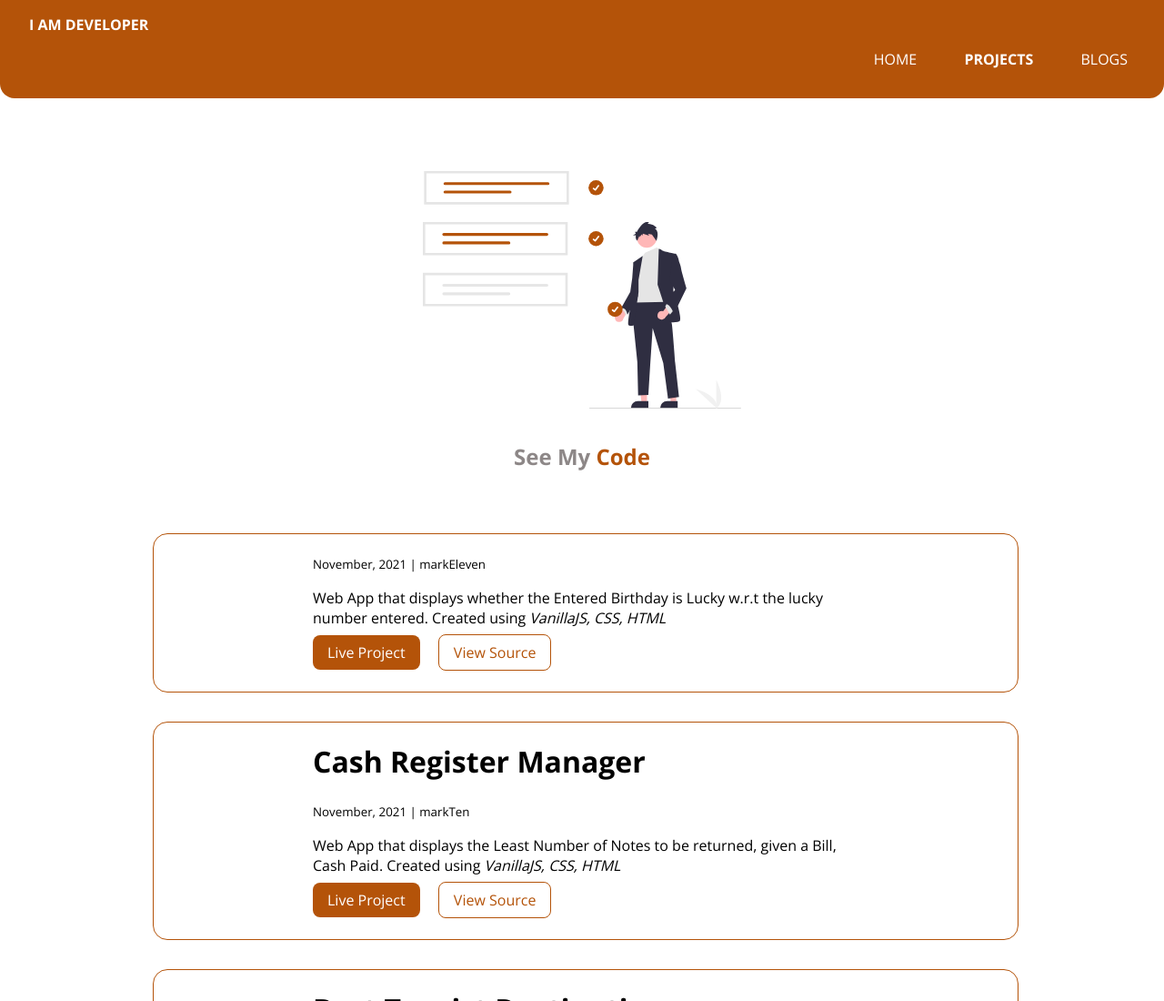
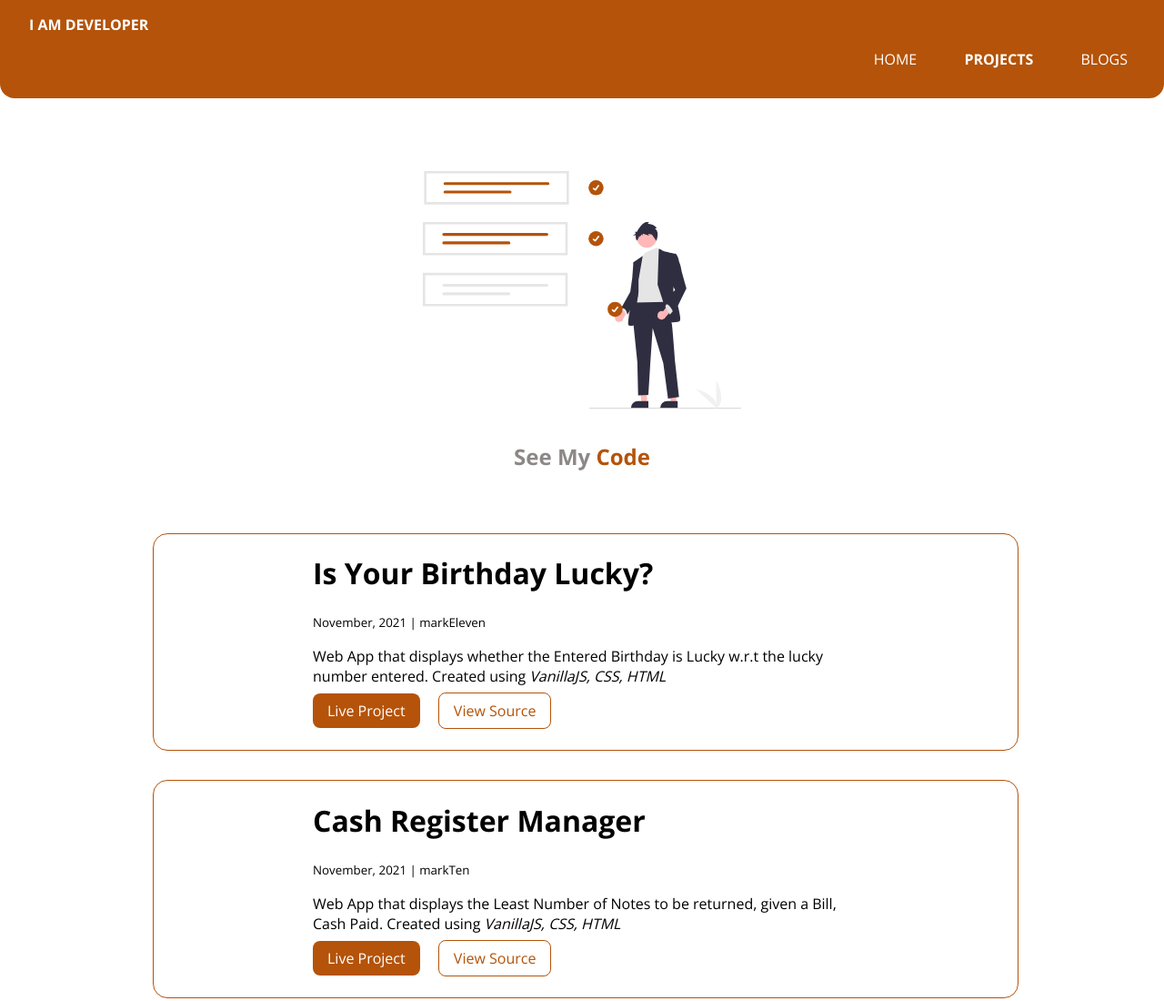
Before and after one commit to koushikrp/neogcamp-portfolio-site, a plain HTML site: page projects.html in a window 1280 px wide. Shown: the top 1100 px of the page at 91% size. Drawn offline with nearby package versions, Linux system fonts and the light colour scheme; a script that the page names is missing.

Commit message:
completed markEleven

```diff
--- a/projects.html
+++ b/projects.html
@@ -31,7 +31,7 @@
 		<ul class="list-non-bullet">
 			<li class="margin-md">
 				<div class="container container-center">
-					<h1></h1>
+					<h1>Is Your Birthday Lucky?</h1>
 					<small>November, 2021 | markEleven</small>
 					<p>
 						Web App that displays whether the Entered Birthday is Lucky w.r.t the lucky number entered.
```
